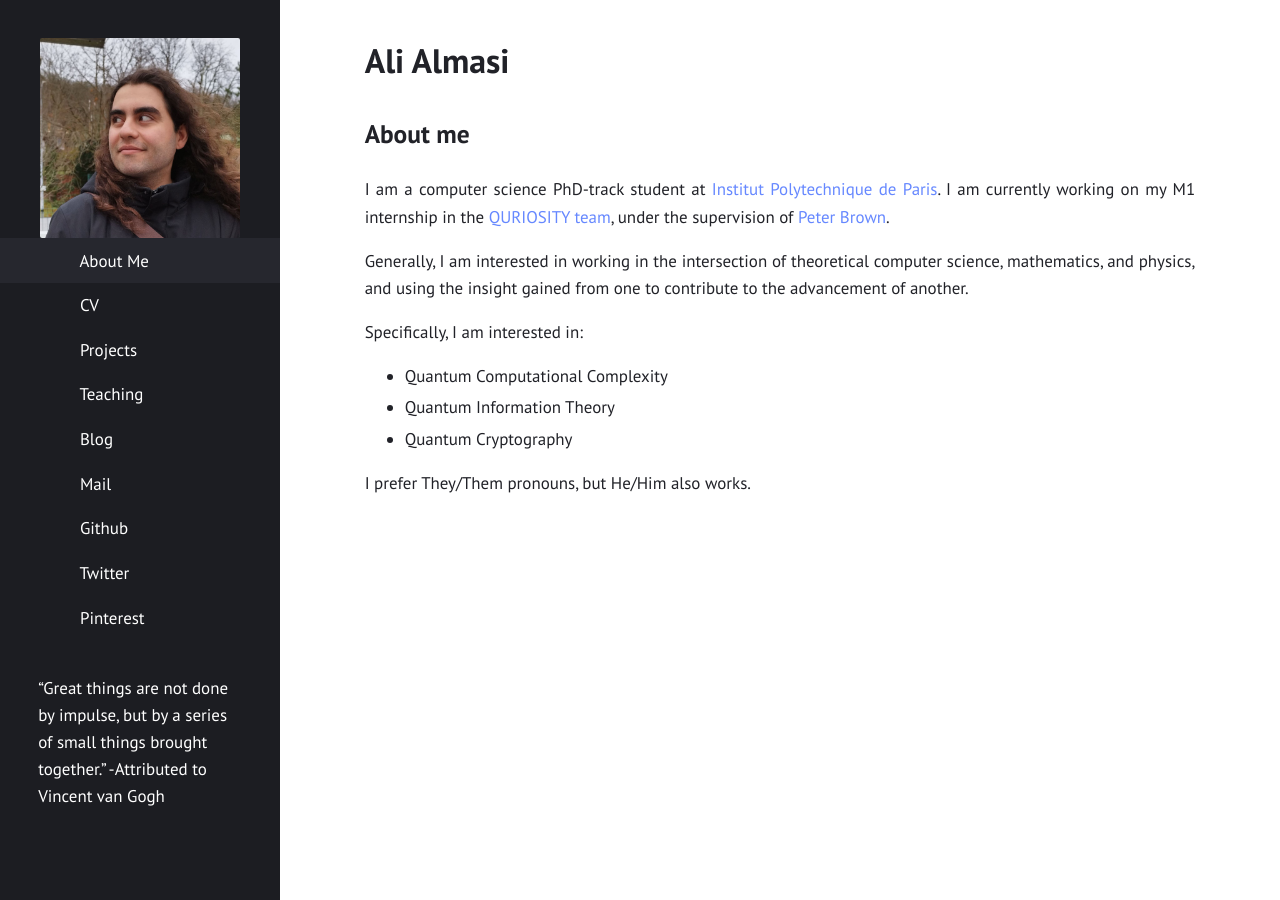
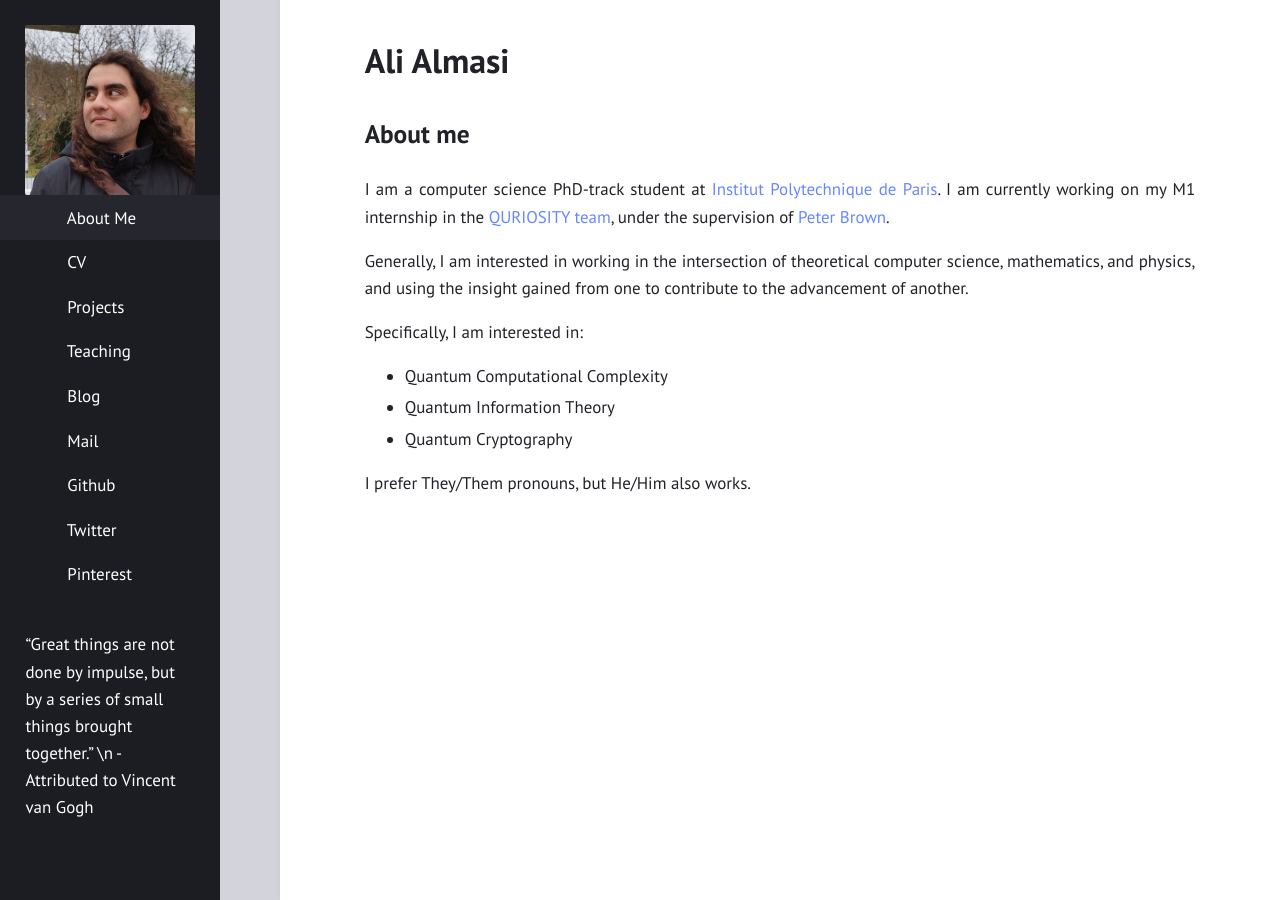
Before and after one commit to ali-almasi/ali-almasi.github.io, a Jekyll site: the page built from index.html, in a window 1280 px wide. Built offline with Jekyll 4.4.1, drawn with Linux system fonts in a browser that asks for light colours.

Commit message:
change padding in sidebar

```diff
--- a/_config.yml
+++ b/_config.yml
@@ -1,6 +1,6 @@
 title: "Ali Almasi"
 author: "Ali Almasi"
-description: "“Great things are not done by impulse, but by a series of small things brought together.” -Attributed to Vincent van Gogh
+description: "“Great things are not done by impulse, but by a series of small things brought together.” \\n -Attributed to Vincent van Gogh
 "
 permalink: /:title/
 lang: "en"
--- a/assets/css/sidebar.sass
+++ b/assets/css/sidebar.sass
@@ -26,8 +26,8 @@ aside
   overflow: auto
   background: darken($dark, 2%)
   color: #fff
-  padding: 2.25em
-  width: 12em
+  padding: 1.5em
+  width: 10em
   top: 0
   bottom: 0
   left: 0
```
